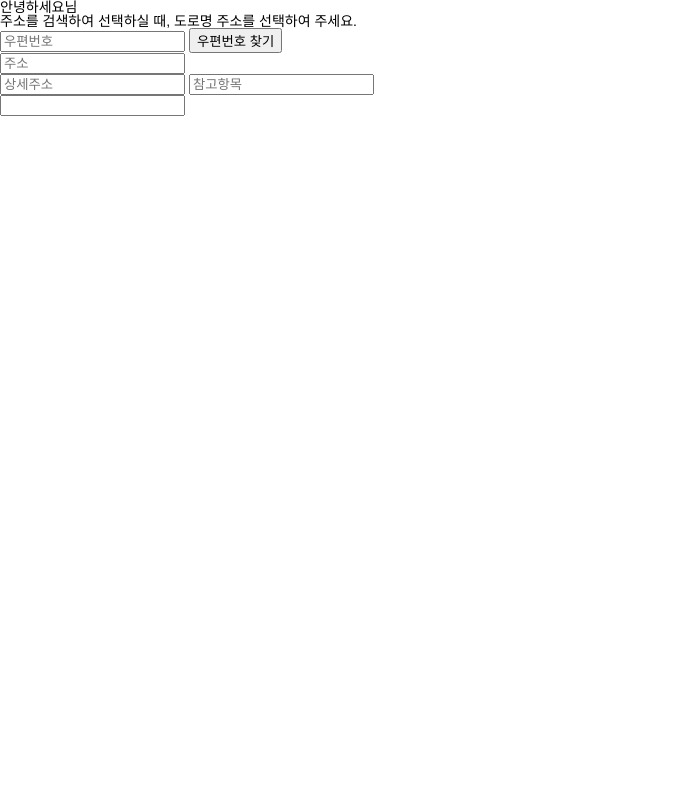
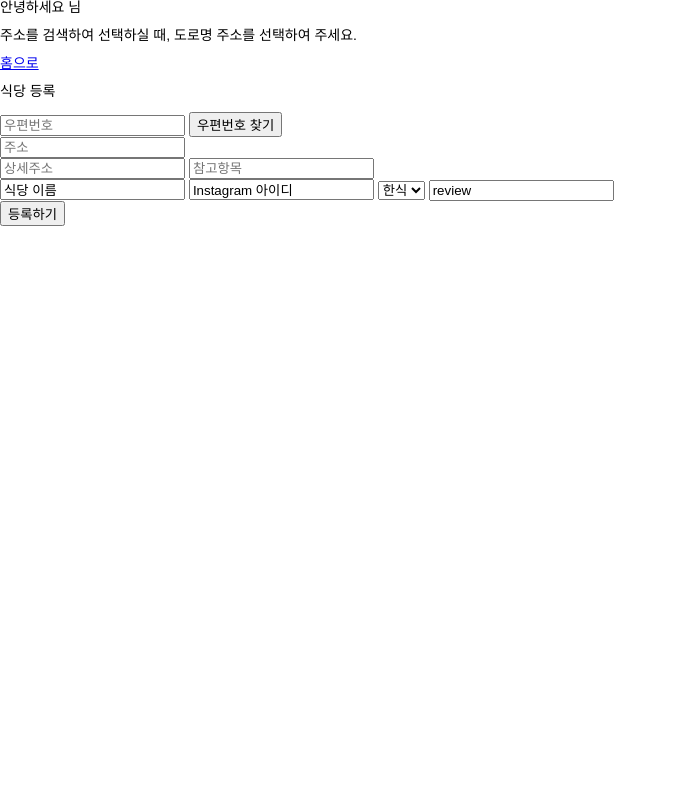
Before and after one commit to mjLee1998/Tasty, a PHP site: page /website/addRestaurant.php in a window 1280 px wide. Shown: the whole page, without its empty margins (0-677 px from the left). Run offline with PHP 8.4, Linux system fonts and the light colour scheme; some libraries are stand-ins or nearby versions.

Commit message:
3.18-1
addRestaurant페이지와 Checkpage post로 구성

```diff
--- a/addRestaurant.php
+++ b/addRestaurant.php
@@ -12,7 +12,7 @@
 // echo $sql;
 
 //DB에서 값 가져오기
-echo "안녕하세요".$s_id."님"."<br>"."주소를 검색하여 선택하실 때, 도로명 주소를 선택하여 주세요."."<br>";
+echo "안녕하세요 ".$s_id."님"."<br>"."<br>"."주소를 검색하여 선택하실 때, 도로명 주소를 선택하여 주세요."."<br><br>";
 //table restaurant 변수
 
 // mysqli_close($dbcon);
@@ -29,90 +29,10 @@
     <meta charset="UTF-8" />
     <meta http-equiv="X-UA-Compatible" content="IE=edge" />
     <meta name="viewport" content="width=device-width, initial-scale=1.0" />
-    <title>Document</title>
+    <title>식당 등록</title>
 
     <style type="text/css">
-      html,
-      body,
-      div,
-      span,
-      applet,
-      object,
-      iframe,
-      h1,
-      h2,
-      h3,
-      h4,
-      h5,
-      h6,
-      p,
-      blockquote,
-      pre,
-      a,
-      abbr,
-      acronym,
-      address,
-      big,
-      cite,
-      code,
-      del,
-      dfn,
-      em,
-      img,
-      ins,
-      kbd,
-      q,
-      s,
-      samp,
-      small,
-      strike,
-      strong,
-      sub,
-      sup,
-      tt,
-      var,
-      b,
-      u,
-      i,
-      center,
-      dl,
-      dt,
-      dd,
-      ol,
-      ul,
-      li,
-      fieldset,
-      form,
-      label,
-      legend,
-      table,
-      caption,
-      tbody,
-      tfoot,
-      thead,
-      tr,
-      th,
-      td,
-      article,
-      aside,
-      canvas,
-      details,
-      embed,
-      figure,
-      figcaption,
-      footer,
-      header,
-      hgroup,
-      menu,
-      nav,
-      output,
-      ruby,
-      section,
-      summary,
-      time,
-      mark,
-      audio,
-      video {
+      html,body,div,span,iframe,h1,h2,h3,h4,h5,h6,p,a,address,ul,li,fieldset,form,label,legend,footer,header,nav{
         margin: 0;
         padding: 0;
         border: 0;
@@ -162,18 +82,61 @@
         font-size:14px;
         font-family:Helvetica;
       }
+      #map{
+        z-index:0;
+      }
     </style>
+    <script>
+      function a(){
+      };
+    </script>
   </head>
   <body>
-    <input type="text" id="sample2_postcode" placeholder="우편번호" />
-    <input
-      type="button"
-      onclick="sample2_execDaumPostcode()"
-      value="우편번호 찾기"
-    /><br />
-    <input type="text" id="sample2_address" placeholder="주소" /><br />
-    <input type="text" id="sample2_detailAddress" placeholder="상세주소" />
-    <input type="text" id="sample2_extraAddress" placeholder="참고항목" />
+    <a href="index.php">홈으로</a><br><br>
+    <form name="addRestaurant_form" action="addRestaurantCheck.php" method="post" onsubmit="return a()">
+
+    <fieldset>
+      <legend>식당 등록</legend><br>
+      <p>
+      <label for="postcode"></label>
+        <input type="text" name="postcode" id="postcode" placeholder="우편번호" readonly />
+        <input
+        type="button"
+        onclick="execDaumPostcode()"
+        value="우편번호 찾기"
+        /><br />
+      </p>
+      <p>
+        <label for="address"></label>
+        <input type="text" name="address" id="address" placeholder="주소" readonly/><br />
+        <label for="detailAddress"></label>
+        <input type="text" name="detailAddress" id="detailAddress" placeholder="상세주소" />
+        <label for="extraAddress"></label>
+        <input type="text" name="extraAddress" id="extraAddress" placeholder="참고항목" readonly/>
+      </p>
+
+      <p>
+        <label for="restaurantName"></label>
+        <input type="text" name="restaurantName" value="식당 이름"/>
+        <label for="instaId"></label>
+        <input type="text" name="instaId" value="Instagram 아이디"/>
+
+        <label for="categori"></label>
+        <select name="categori" id="categori">
+          <option value="한식">한식</option>
+          <option value="중식">중식</option>
+          <option value="일식">일식</option>
+          <option value="양식">양식</option>
+          <option value="분식">분식</option>
+          <option value="스시">스시</option>
+          <option value="회">회</option>
+        </select>
+
+        <label for="review"></label>
+        <input type="text" name="review" value="review">
+      </p>
+
+    </fieldset>
 
     <!-- iOS에서는 position:fixed 버그가 있음, 적용하는 사이트에 맞게 position:absolute 등을 이용하여 top,left값 조정 필요 -->
     <div
@@ -211,7 +174,7 @@
 
     <script src="//dapi.kakao.com/v2/maps/sdk.js?appkey=26fdf226a690f77f33e7a8f67ee40ac1&libraries=services"></script>
     <div class="registerInfo">
-      <input type="text" />
+      <button type="submit" id="regist">등록하기</button>
     </div>
 
     <script>
@@ -243,7 +206,7 @@
         element_layer.style.display = "none";
       }
 
-      function sample2_execDaumPostcode() {
+      function execDaumPostcode() {
         new daum.Postcode({
           oncomplete: function (data) {
             // 검색결과 항목을 클릭했을때 실행할 코드를 작성하는 부분.
@@ -281,16 +244,16 @@
                 extraAddr = " (" + extraAddr + ")";
               }
               // 조합된 참고항목을 해당 필드에 넣는다.
-              document.getElementById("sample2_extraAddress").value = extraAddr;
+              document.getElementById("extraAddress").value = extraAddr;
             } else {
-              document.getElementById("sample2_extraAddress").value = "";
+              document.getElementById("extraAddress").value = "";
             }
 
             // 우편번호와 주소 정보를 해당 필드에 넣는다.
-            document.getElementById("sample2_postcode").value = data.zonecode;
-            document.getElementById("sample2_address").value = addr;
+            document.getElementById("postcode").value = data.zonecode;
+            document.getElementById("address").value = addr;
             // 커서를 상세주소 필드로 이동한다.
-            document.getElementById("sample2_detailAddress").focus();
+            document.getElementById("detailAddress").focus();
 
             // iframe을 넣은 element를 안보이게 한다.
             // (autoClose:false 기능을 이용한다면, 아래 코드를 제거해야 화면에서 사라지지 않는다.)
@@ -302,7 +265,7 @@
             // var addr1 = data.address; // 최종 주소 변수
 
             // // 주소 정보를 해당 필드에 넣는다.
-            // document.getElementById("sample2_address").value = addr1;
+            // document.getElementById("address").value = addr1;
             // 주소로 상세 정보를 검색
             geocoder.addressSearch(data.address, function (results, status) {
               // 정상적으로 검색이 완료됐으면
--- a/admin/admin.php
+++ b/admin/admin.php
@@ -38,9 +38,7 @@
 	<p>관리자 문서입니다.</p>
 	<p>"<?php echo $s_name; ?>"님, 안녕하세요.</p>
 	<p>
-				<a href="/website/admin/admin.php">홈으로</a>
-				<!-- <a href="../board/board_list.php">게시판 관리</a> -->
-				<a href="#none">게시판 관리</a>
+				<a href="../index.php">홈으로</a>
 				<a href="members/list.php">회원 관리</a>
 				<a href="../login/logout.php">로그아웃</a>
 			</p>
--- a/admin/members/list.php
+++ b/admin/members/list.php
@@ -77,9 +77,7 @@
 	<p>"<?php echo $s_name; ?>"님, 안녕하세요.</p>
 	<p>
 		<a href="/website/admin/admin.php">홈으로</a>
-		<!-- <a href="../board/board_list.php">게시판 관리</a> -->
-		<a href="#none">게시판 관리</a>
-		<a href="members/list.php">회원 관리</a>
+		<a href="../admin.php">이전으로</a>
 		<a href="../login/logout.php">로그아웃</a>
 	</p>
 	<hr>
--- a/index.php
+++ b/index.php
@@ -329,6 +329,10 @@
 
     <main>
       <div class="main_header">
+        <?php
+        if(!$s_id){?>
+          <p>로그인을 해주세요.</p>
+          <?php } else{ ?>
             <div class="mainMenu1">
               <div class="addRestaurant">
                 <a href="addRestaurant.php">식당 추가</a>
@@ -343,6 +347,7 @@
               <div class="selectMember">
                 멤버별로 보기
               </div>
+          <?php } ?>
         </div>
       </div>
       <div class="searchbar"></div>
--- a/restaurant.txt
+++ b/restaurant.txt
@@ -7,7 +7,7 @@
 address varchar(50) not null
 review varchar(100) not null
 
-create table restaurants(
+create table restaurant(
 	idx int primary key auto_increment not null,
 	id varchar(20) not null,
 	categori varchar(20) not null,
@@ -15,3 +15,7 @@
 	address varchar(50) not null,
 	review varchar(100) not null
 );
+
+restaurant 식당 기입 형식
+
+insert into restaurant(id, categori, instaId, address, review) values ('$id', '$categori', '$instaId', '$address', '$review',);
```
Also changed, not shown: addRestaurantCheck.php (added, +39 -0 lines), complete.php (added, +12 -0 lines). Lines whose indentation alone changed are shown as unchanged.
